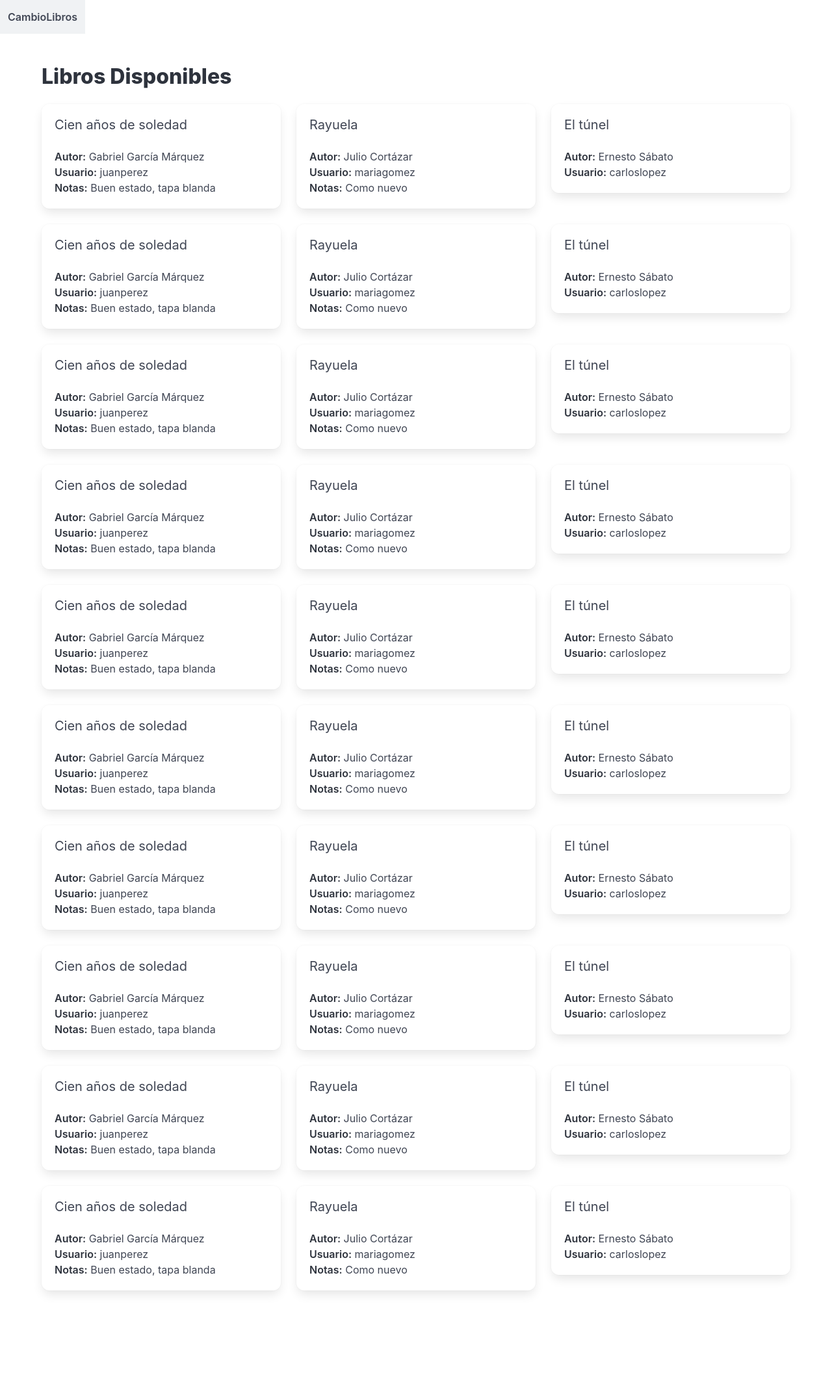
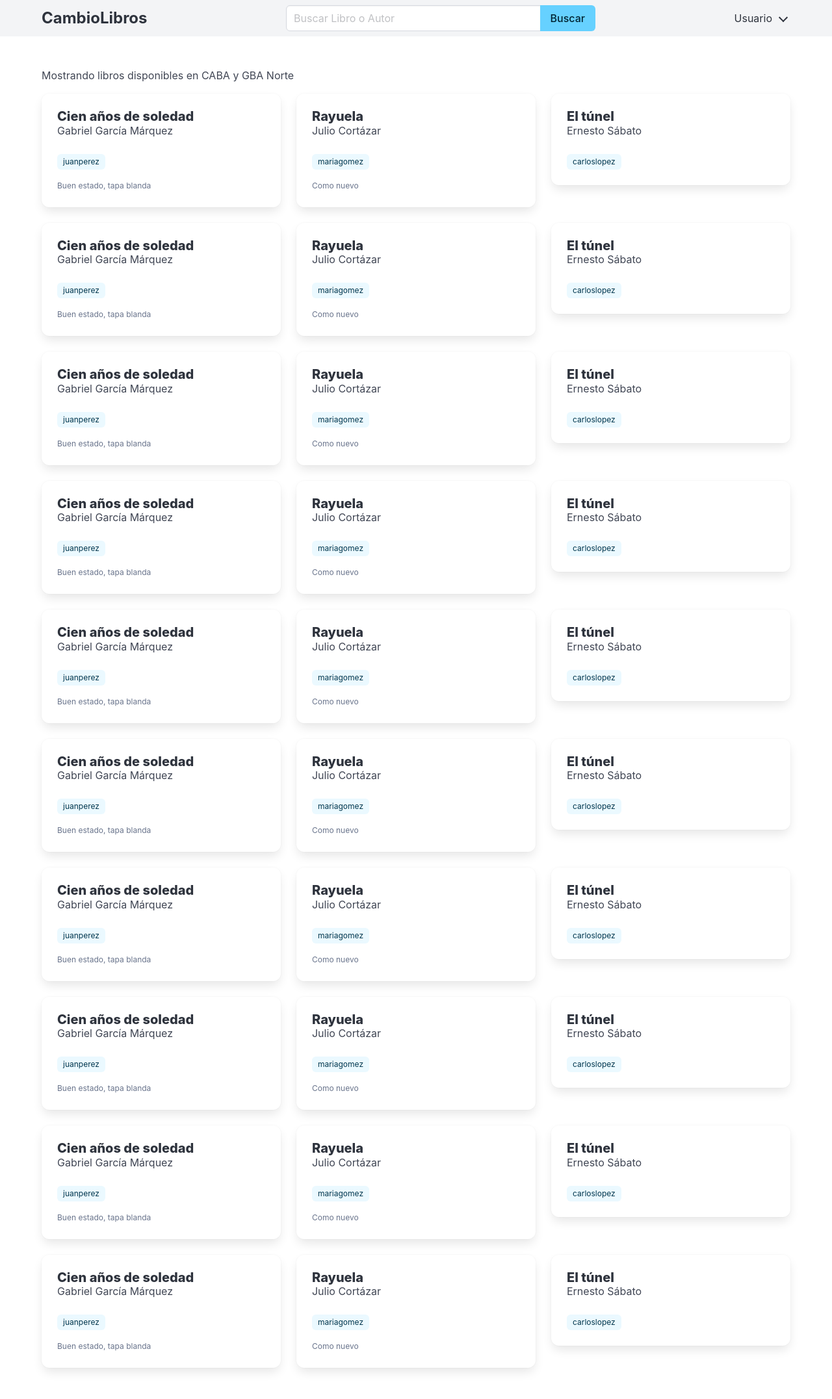
Before and after one commit to facundoolano/giralibros, a Django app: page / in a window 1280 px wide. Shown: the whole page at 65% size. Before the commit the page ends 1992 px from the top, so only its background shows below. Run offline with Django 4.2, Linux system fonts and the light colour scheme.

Commit message:
improve template

```diff
--- a/books/templates/base_logged.html
+++ b/books/templates/base_logged.html
@@ -1,11 +1,47 @@
 {% extends "base.html" %}
 
 {% block content %}
-    <nav class="navbar" role="navigation">
-        <div class="navbar-brand">
-            <a class="navbar-item" href="{% url 'home' %}">
-                <strong>CambioLibros</strong>
-            </a>
+    <nav class="navbar is-light" role="navigation" aria-label="main navigation">
+        <div class="container">
+            <div class="navbar-brand">
+                <a class="navbar-item has-text-weight-bold is-size-4" href="{% url 'home' %}">
+                    CambioLibros
+                </a>
+            </div>
+
+            <div class="navbar-menu">
+                <div class="navbar-start is-flex-grow-1 is-justify-content-center">
+                    <div class="navbar-item" style="width: 100%; max-width: 500px;">
+                        <div class="field has-addons" style="width: 100%;">
+                            <div class="control is-expanded">
+                                <input class="input" type="search" placeholder="Buscar Libro o Autor">
+                            </div>
+                            <div class="control">
+                                <button class="button is-info">
+                                    Buscar
+                                </button>
+                            </div>
+                        </div>
+                    </div>
+                </div>
+
+                <div class="navbar-end">
+                    <div class="navbar-item has-dropdown is-hoverable">
+                        <a class="navbar-link">
+                            Usuario
+                        </a>
+                        <div class="navbar-dropdown">
+                            <a class="navbar-item" href="#">
+                                Editar Perfil/Libros
+                            </a>
+                            <hr class="navbar-divider">
+                            <a class="navbar-item" href="#">
+                                Cerrar Sesión
+                            </a>
+                        </div>
+                    </div>
+                </div>
+            </div>
         </div>
     </nav>
 
--- a/books/templates/home.html
+++ b/books/templates/home.html
@@ -3,23 +3,29 @@
 {% block title %}Inicio - Cambio Libros{% endblock %}
 
 {% block logged_content %}
-    <h1 class="title">Libros Disponibles</h1>
+    <p class="mb-4">Mostrando libros disponibles en {{ user_locations }}</p>
 
     <div class="columns is-multiline">
         {% for book in offered_books %}
             <div class="column is-one-third">
-                <div class="box">
-                    <h2 class="subtitle">{{ book.title }}</h2>
-                    <p><strong>Autor:</strong> {{ book.author }}</p>
-                    <p><strong>Usuario:</strong> {{ book.user.username }}</p>
-                    {% if book.notes %}
-                        <p><strong>Notas:</strong> {{ book.notes }}</p>
-                    {% endif %}
+                <div class="card">
+                    <div class="card-content">
+                        <p class="title is-5">{{ book.title }}</p>
+                        <p class="subtitle is-6">{{ book.author }}</p>
+                        <div class="content">
+                            <p><span class="tag is-info is-light">{{ book.user.username }}</span></p>
+                            {% if book.notes %}
+                                <p class="is-size-7 has-text-grey">{{ book.notes }}</p>
+                            {% endif %}
+                        </div>
+                    </div>
                 </div>
             </div>
         {% empty %}
             <div class="column">
-                <p>No hay libros disponibles en este momento.</p>
+                <div class="notification is-info is-light">
+                    <p>No hay libros disponibles en este momento.</p>
+                </div>
             </div>
         {% endfor %}
     </div>
--- a/books/views.py
+++ b/books/views.py
@@ -1,7 +1,7 @@
 from django.contrib.auth.models import User
 from django.shortcuts import render
 
-from .models import OfferedBook
+from books.models import OfferedBook
 
 
 def home(request):
@@ -32,4 +32,10 @@ def home(request):
         ),
     ] * 10
 
-    return render(request, "home.html", {"offered_books": offered_books})
+    # Mock user locations for display
+    user_locations = "CABA y GBA Norte"
+
+    return render(request, "home.html", {
+        "offered_books": offered_books,
+        "user_locations": user_locations,
+    })
```
